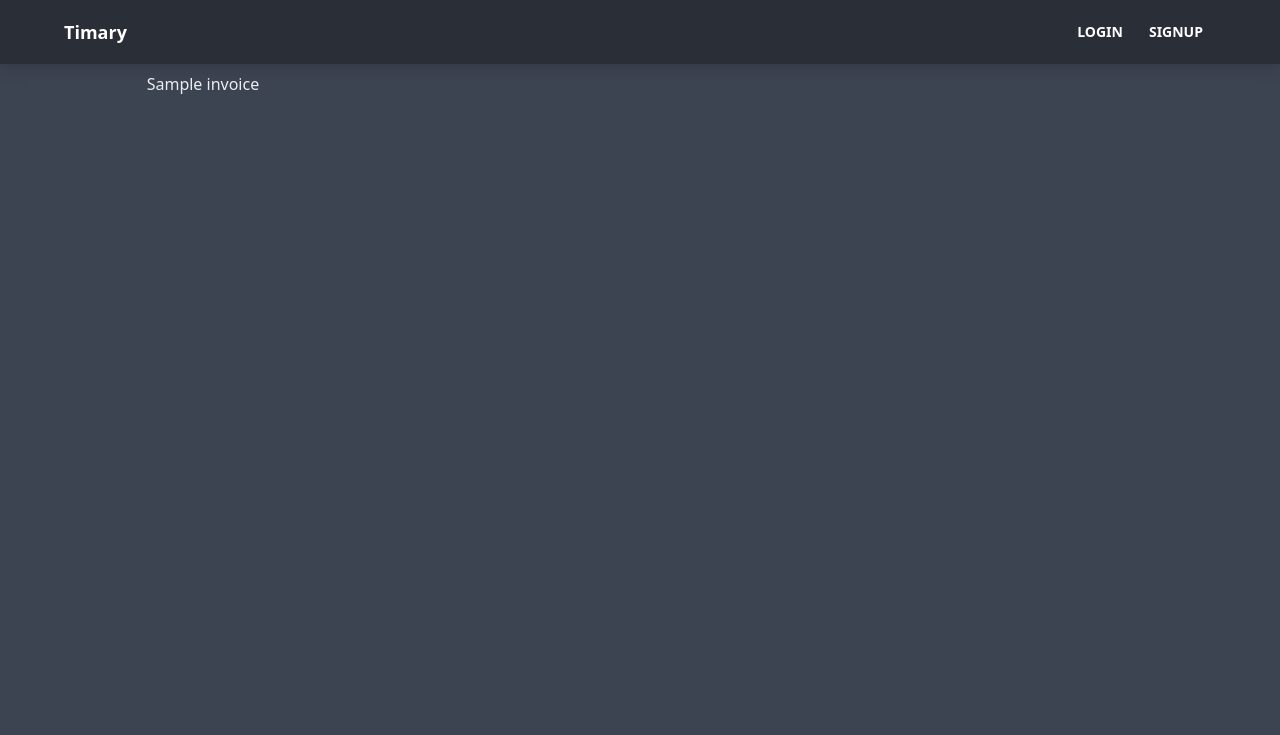
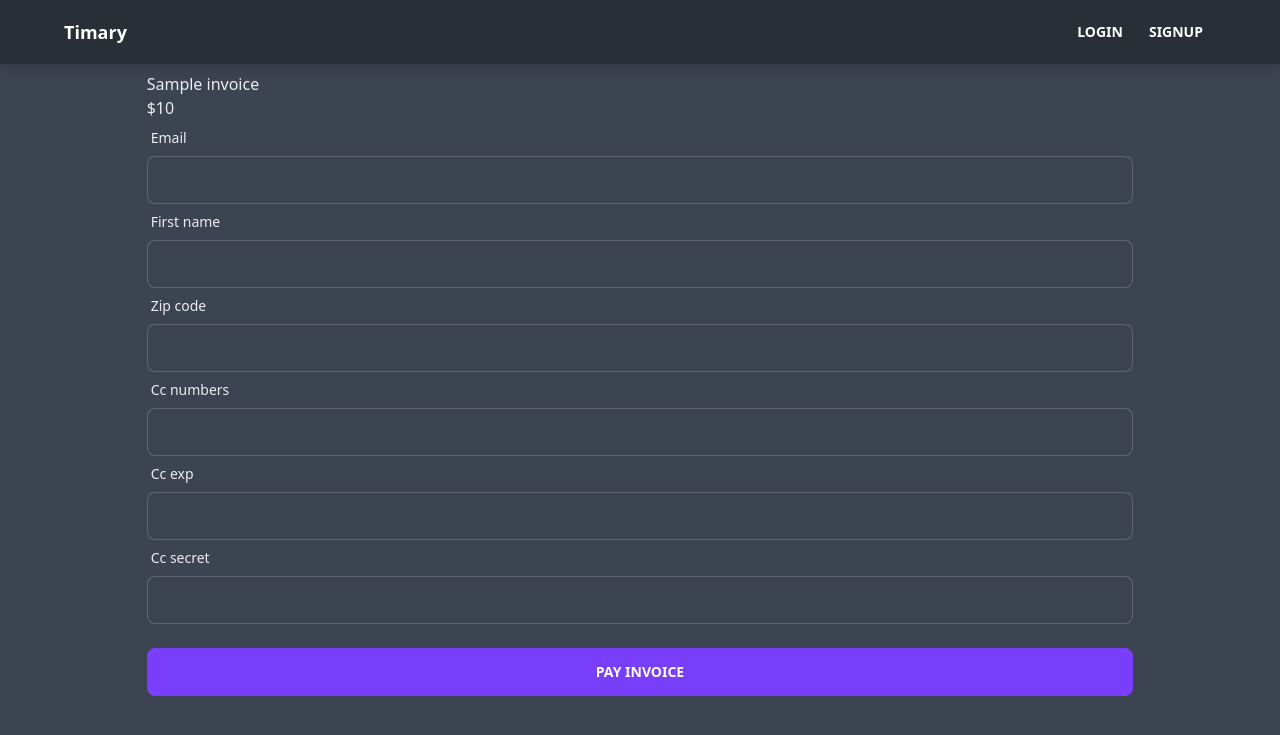
Before and after one commit to Afani97/Timary, a Django app: page /invoices/00000000-0000-0000-0000-000000000001/pay in a window 1280 px wide. Shown: the top 735 px of the page. Run offline with Django 3.2, Linux system fonts and the light colour scheme; tables that the repository leaves empty hold one stand-in row (values such as "Sample post"); some libraries are stand-ins or nearby versions.

Commit message:
WIP: Add management command to easily test payment form

```diff
--- a/timary/forms.py
+++ b/timary/forms.py
@@ -42,6 +42,41 @@ class InvoiceForm(forms.ModelForm):
         if not email_recipient_name.isalpha():
             raise ValidationError("Only valid names allowed.")
         return email_recipient_name
+
+
+class PayInvoiceForm(forms.Form):
+    email = forms.EmailField()
+    first_name = forms.CharField()
+    zip_code = forms.CharField()
+
+    cc_numbers = forms.CharField()
+    cc_exp = forms.CharField()
+    cc_secret = forms.CharField()
+
+    def __init__(self, *args, **kwargs):
+        self.sent_invoice = kwargs.pop("sent_invoice")
+        super(PayInvoiceForm, self).__init__(*args, **kwargs)
+
+    def clean(self):
+        cleaned_data = super(PayInvoiceForm, self).clean()
+        cleaned_email = cleaned_data.get("email")
+        if (
+            cleaned_email.lower().strip()
+            != self.sent_invoice.invoice.email_recipient.lower()
+        ):
+            raise ValidationError(
+                {"email": "Wrong email recipient, unable to process payment"}
+            )
+
+        cleaned_name = cleaned_data.get("first_name")
+        if (
+            cleaned_name.lower().strip()
+            not in self.sent_invoice.invoice.email_recipient_name.lower()
+        ):
+            raise ValidationError(
+                {"first_name": "Wrong name recipient, unable to process payment"}
+            )
+        return cleaned_data
 
 
 class DateInput(forms.DateInput):
--- a/timary/models.py
+++ b/timary/models.py
@@ -191,7 +191,7 @@ class SentInvoice(BaseModel):
             f"start_date={self.hours_start_date}, "
             f"end_date={self.hours_end_date}, "
             f"total_price={self.total_price}, "
-            f"paid_status={self.paid_status})"
+            f"paid_status={self.get_paid_status_display()})"
         )
 
     def __repr__(self):
@@ -200,7 +200,7 @@ class SentInvoice(BaseModel):
             f"start_date={self.hours_start_date}, "
             f"end_date={self.hours_end_date}, "
             f"total_price={self.total_price}, "
-            f"paid_status={self.paid_status})"
+            f"paid_status={self.get_paid_status_display()})"
         )
 
 
--- a/timary/templates/auth/login.html
+++ b/timary/templates/auth/login.html
@@ -8,7 +8,7 @@
 
         <div class="p-10 card bg-base-200">
             <div class="card-body">
-                {% include 'partials/_form.html' with btn_title='Login' %}
+                {% include 'partials/_form.html' with form=form btn_title='Login' %}
             </div>
         </div>
 
--- a/timary/templates/auth/signup.html
+++ b/timary/templates/auth/signup.html
@@ -8,7 +8,7 @@
 
         <div class="p-10 card bg-base-200">
             <div class="card-body">
-                {% include 'partials/_form.html' with btn_title='Signup' %}
+                {% include 'partials/_form.html' with form=form btn_title='Signup' %}
             </div>
         </div>
 
--- a/timary/templates/invoices/pay_invoice.html
+++ b/timary/templates/invoices/pay_invoice.html
@@ -2,5 +2,8 @@
 
 {% block content %}
 
-    <p>{{ invoice_title }}</p>
+    <p>{{ invoice.title }}</p>
+    <p>${{ sent_invoice.total_price }}</p>
+
+    {% include "partials/_form.html" with form=pay_invoice_form  btn_title='Pay Invoice' %}
 {% endblock %}
--- a/timary/views/invoices.py
+++ b/timary/views/invoices.py
@@ -1,10 +1,10 @@
 from django.contrib.auth.decorators import login_required
 from django.http import Http404, HttpResponse, QueryDict
-from django.shortcuts import get_object_or_404, render
+from django.shortcuts import get_object_or_404, redirect, render
 from django.urls import reverse
 from django.views.decorators.http import require_http_methods
 
-from timary.forms import InvoiceForm
+from timary.forms import InvoiceForm, PayInvoiceForm
 from timary.models import Invoice, SentInvoice
 
 
@@ -70,12 +70,25 @@ def pause_invoice(request, invoice_id):
     return render(request, "partials/_invoice.html", {"invoice": invoice})
 
 
-@require_http_methods(["GET"])
+@require_http_methods(["GET", "POST"])
 def pay_invoice(request, invoice_id):
     sent_invoice = get_object_or_404(SentInvoice, id=invoice_id)
+    if sent_invoice.paid_status == SentInvoice.PaidStatus.PAID:
+        return redirect(reverse("timary:login"))
+
+    pay_invoice_form = PayInvoiceForm(sent_invoice=sent_invoice)
     invoice = sent_invoice.invoice
 
-    context = {"invoice_title": invoice.title}
+    if request.method == "POST":
+        pay_invoice_form = PayInvoiceForm(request.POST, sent_invoice=sent_invoice)
+        if pay_invoice_form.is_valid():
+            return render(request, "invoices/success_pay_invoice.html", {})
+
+    context = {
+        "invoice": invoice,
+        "sent_invoice": sent_invoice,
+        "pay_invoice_form": pay_invoice_form,
+    }
     return render(request, "invoices/pay_invoice.html", context)
 
 
```
Also changed, not shown: timary/management/commands/generate_fake_invoice_email.py (added, +15 -0 lines), timary/templates/invoices/success_pay_invoice.html (added, +7 -0 lines), timary/management/__init__.py (added), timary/management/commands/__init__.py (added).
